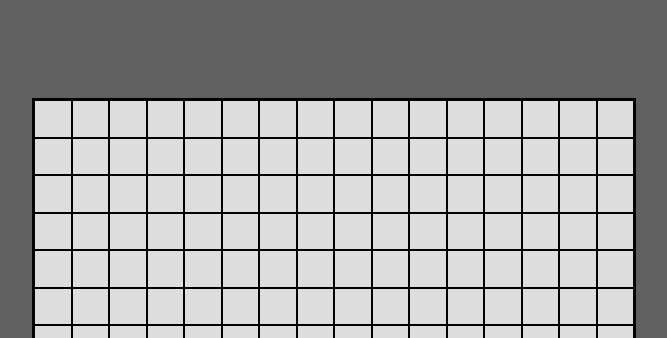
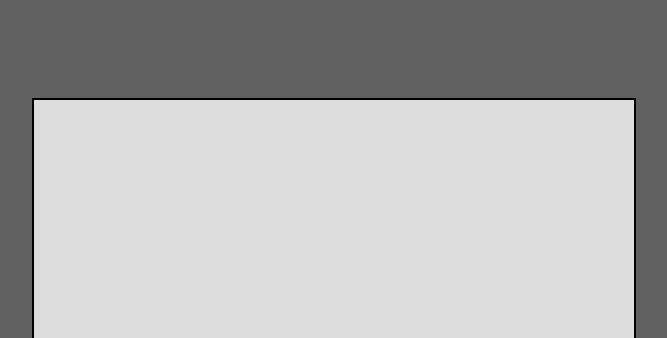
Before and after one commit to keffri/top-etch-a-sketch, a plain HTML site: page index.html in a window 1280 px wide. Shown: the top 338 px of the page, without its empty margins (306-973 px from the left). Drawn offline with Linux system fonts and the light colour scheme.

Commit message:
basic function

```diff
--- a/styles.css
+++ b/styles.css
@@ -41,50 +41,6 @@ body {
   transform: translateY(0px);
   box-shadow: 0px 1px 2px rgba(0, 0, 0, 0.4);
 }
-/*
-.randomColor {
-  position: relative;
-  top: 120px;
-  padding: 5px;
-  background-color: #fff;
-  border: 2px solid #000;
-}
-
-.randomColor:focus {
-  outline: none;
-}
-
-.randomColor:hover {
-  transform: translateY(-2px);
-  box-shadow: 0px 2px 6px rgba(0, 0, 0, 0.2);
-}
-
-.randomColor:active {
-  transform: translateY(0px);
-  box-shadow: 0px 1px 2px rgba(0, 0, 0, 0.4);
-}
-
-.btn-black {
-  position: relative;
-  top: 120px;
-  padding: 5px;
-  background-color: #fff;
-  border: 2px solid #000;
-}
-
-.btn-black:focus {
-  outline: none;
-}
-
-.btn-black:hover {
-  transform: translateY(-2px);
-  box-shadow: 0px 2px 6px rgba(0, 0, 0, 0.2);
-}
-
-.btn-black:active {
-  transform: translateY(0px);
-  box-shadow: 0px 1px 2px rgba(0, 0, 0, 0.4);
-} */
 
 .gridContainer {
   position: absolute;
@@ -101,7 +57,6 @@ body {
 
 .gridCell {
   background-color: #ddd;
-  border: 1px solid #000;
 }
 
 .hovered {
```
Also changed, not shown: index.html (+0 -2 lines), script.js (+0 -19 lines).
